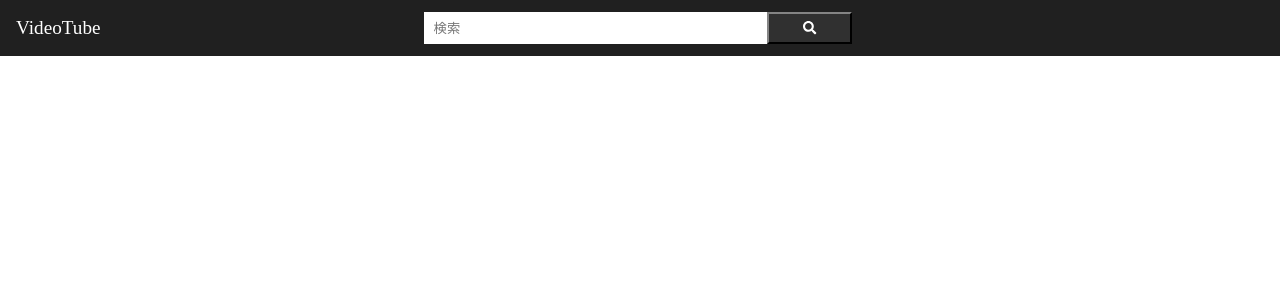
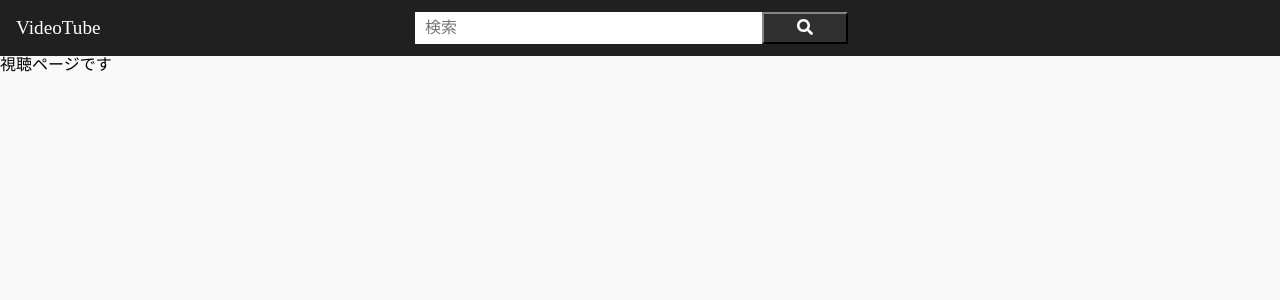
Before and after one commit to joel2145/youtube-react, a React (Create React App) app: page /watch in a window 1280 px wide. Shown: the top 300 px of the page. Built offline with nearby package versions, Linux system fonts and the light colour scheme.

Commit message:
リストを表示させました

```diff
--- a/package.json
+++ b/package.json
@@ -12,6 +12,7 @@
     "axios": "^0.24.0",
     "history": "^5.1.0",
     "node-sass": "^4.14.1",
+    "normalize.css": "^8.0.1",
     "react": "^17.0.2",
     "react-dom": "^17.0.2",
     "react-scripts": "4.0.3",
--- a/src/components/Layout/Layout.js
+++ b/src/components/Layout/Layout.js
@@ -1,12 +1,15 @@
 import React from 'react'
 
 import Header from "../Header/Header"
+import StyleMedia from "./Layout.module.scss"
 
 const Layout = ({ children }) => {
   return (
-    <div>
+    <div className={StyleMedia.wrapper}>
       <Header />
-      {children}
+      <div className={StyleMedia.main}>
+        {children}
+      </div>
     </div>
   )
 }
--- /dev/null
+++ b/src/components/Layout/Layout.module.scss
@@ -0,0 +1,18 @@
+.wrapper {
+  min-height: 100vh;
+  display: flex;
+  flex-direction: column;
+  background: #f9f9f9;
+  .main {
+    padding-top: 56px;
+    display: flex;
+    flex: 1;
+    width: 100%;
+    background: #f9f9f9;
+    @media screen and (max-width: 960px) {
+      max-width: 90%;
+      margin: 0 auto;
+      flex-direction: column;
+    }
+  }
+}
--- /dev/null
+++ b/src/components/VideoGrid/VideoGrid.js
@@ -0,0 +1,12 @@
+import React from 'react'
+
+
+import Style from "./VideoGrid.module.scss"
+
+export const VideoGrid = ({ children }) => {
+  return (
+    <div className={Style.container}>
+      {children}
+    </div>
+  )
+}
--- /dev/null
+++ b/src/components/VideoGrid/VideoGrid.module.scss
@@ -0,0 +1,6 @@
+.container {
+  display: flex;
+  flex-direction: row;
+  flex-wrap: wrap;
+  flex-basis: 100%;
+}
--- /dev/null
+++ b/src/components/VideoGridItem/VideoGridItem.js
@@ -0,0 +1,15 @@
+import React from 'react'
+import { Link } from "react-router-dom";
+
+import Style from "./VideoGridItem.module.scss"
+
+export const VideoGridItem = ({ id, src, title }) => {
+  return (
+    <Link to={{ pathname: "watch", search: `?v=${id}` }} className={Style.item}>
+      <div>
+        <img src={src} alt={title} />
+        <span>{title}</span>
+      </div>
+    </Link >
+  )
+}
--- /dev/null
+++ b/src/components/VideoGridItem/VideoGridItem.module.scss
@@ -0,0 +1,21 @@
+.item {
+  display: block;
+  width: 22.5%;
+  margin: 1rem 1.25%;
+  text-decoration: none;
+  @media screen and (max-width: 800px) {
+    width: 45%;
+    margin: 1rem 2.5%;
+  }
+  @media screen and (max-width: 560px) {
+    width: 90%;
+    margin: 1rem auto;
+  }
+  img {
+    width: 100%;
+    border-radius: 5px;
+  }
+  span {
+    color: #030303;
+  }
+}
--- a/src/index.js
+++ b/src/index.js
@@ -1,5 +1,6 @@
 import React from 'react';
 import ReactDOM from 'react-dom';
+import "normalize.css";
 
 import App from './App';
 import reportWebVitals from './reportWebVitals';
--- a/src/pages/Top.js
+++ b/src/pages/Top.js
@@ -3,6 +3,9 @@ import React, { useContext, useEffect } from 'react'
 import Layout from '../components/Layout/Layout'
 import { fetchPopularData } from "../api/index"
 import { Store } from "../store/index";
+import { VideoGrid } from '../components/VideoGrid/VideoGrid';
+import { VideoGridItem } from '../components/VideoGridItem/VideoGridItem.js';
+
 
 export const Top = () => {
   // eslint-disable-next-line no-unused-vars
@@ -18,8 +21,20 @@ export const Top = () => {
   }, [])
 
   return (
-    <Layout>
-      トップページです
-    </Layout>
+    < Layout >
+      <VideoGrid>
+        {
+          globalState.popular && globalState.popular.map((popular) => {
+            return (
+              <VideoGridItem
+                id={popular.id}
+                key={popular.id}
+                title={popular.snippet.title}
+                src={popular.snippet.thumbnails.medium.url} />
+            )
+          })
+        }
+      </VideoGrid>
+    </Layout >
   )
 }
```
